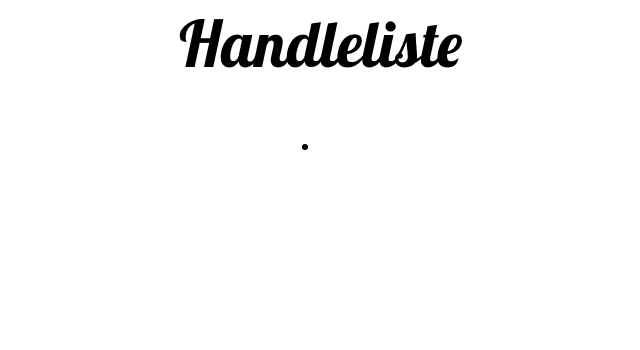
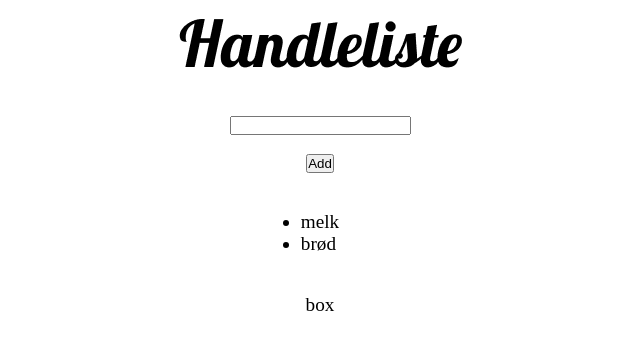
Before and after one commit to Jannicke-Smith/Tema5Handleliste, a plain HTML site: page index.html in a window 1280 px wide. Shown: the whole page, without its empty margins (320-960 px from the left). Drawn offline with Linux system fonts and the light colour scheme.

Commit message:
flex og liste

```diff
--- a/index.html
+++ b/index.html
@@ -11,12 +11,20 @@
 <body>
 
     <h1> <img src="./assets/Handleliste.png" alt="Handleliste logo" class="handlelisteLogo"></h1>
+    <input type="text" name="addItem">
+    <button>Add</button name="Button">
     <p>
         <ul>
             <li>
-
+                melk
+            </li>
+            <li>
+                brød
             </li>
         </ul>
     </p>
+    <div>
+        box
+    </div>
 </body>
 </html>
```
